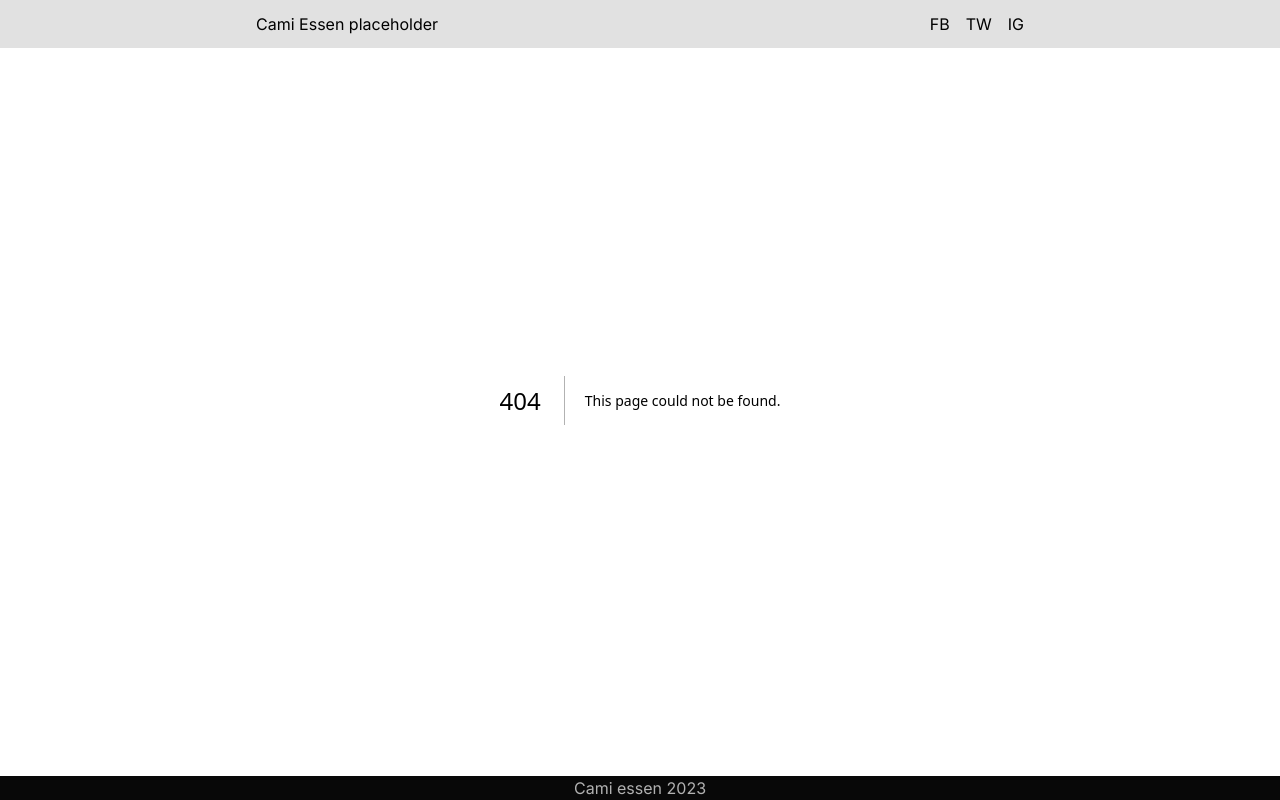
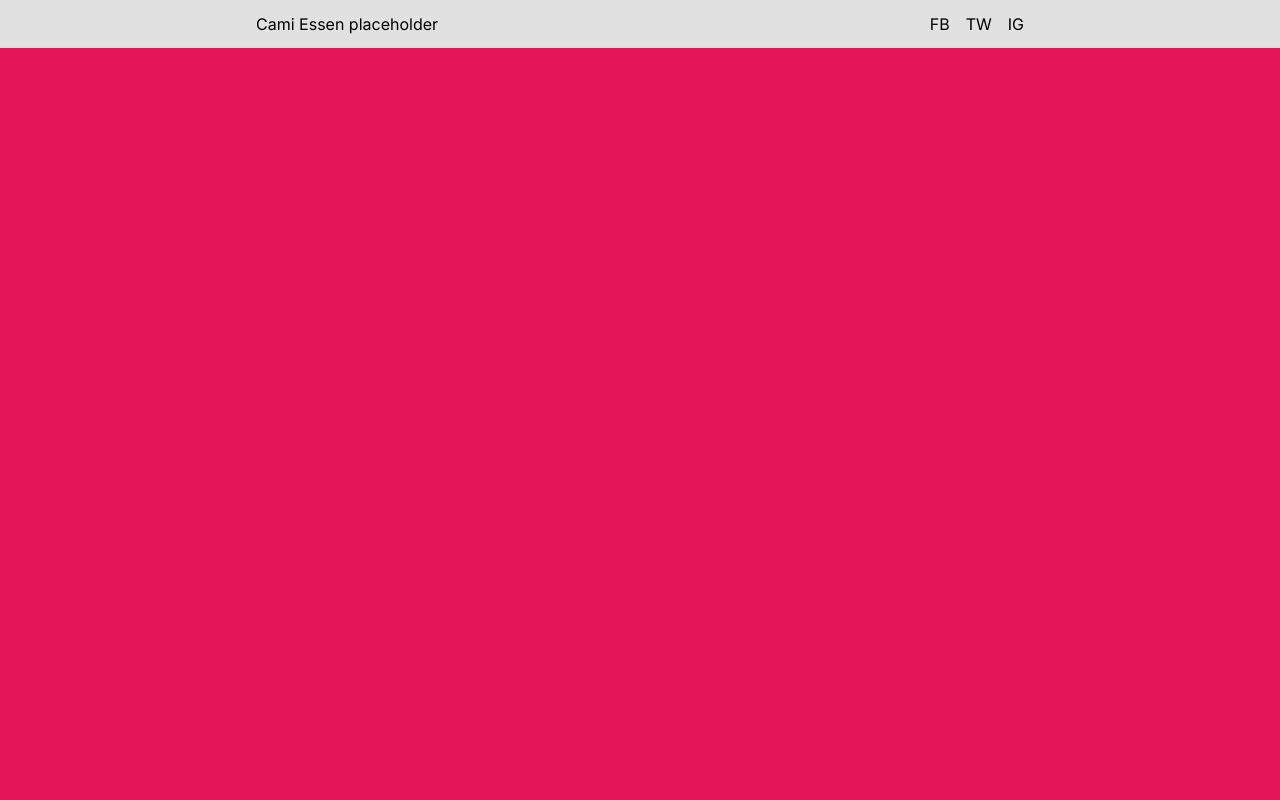
Before and after one commit to Upward-Solutions/cami-essen, a Next.js app: page /compra/lineas/1/productos in a window 1280 px wide. Before the commit this address had no page. Shown: the top 800 px of the page. Built offline with nearby package versions, Linux system fonts and the light colour scheme.

Commit message:
Added base ProductsPage

```diff
--- /dev/null
+++ b/src/app/compra/lineas/[path]/productos/page.tsx
@@ -0,0 +1,7 @@
+import React from 'react';
+
+export default function ProductsPage() {
+  return (
+    <main className='relative h-[1280px] overflow-hidden bg-primary'>Page</main>
+  );
+}
```
